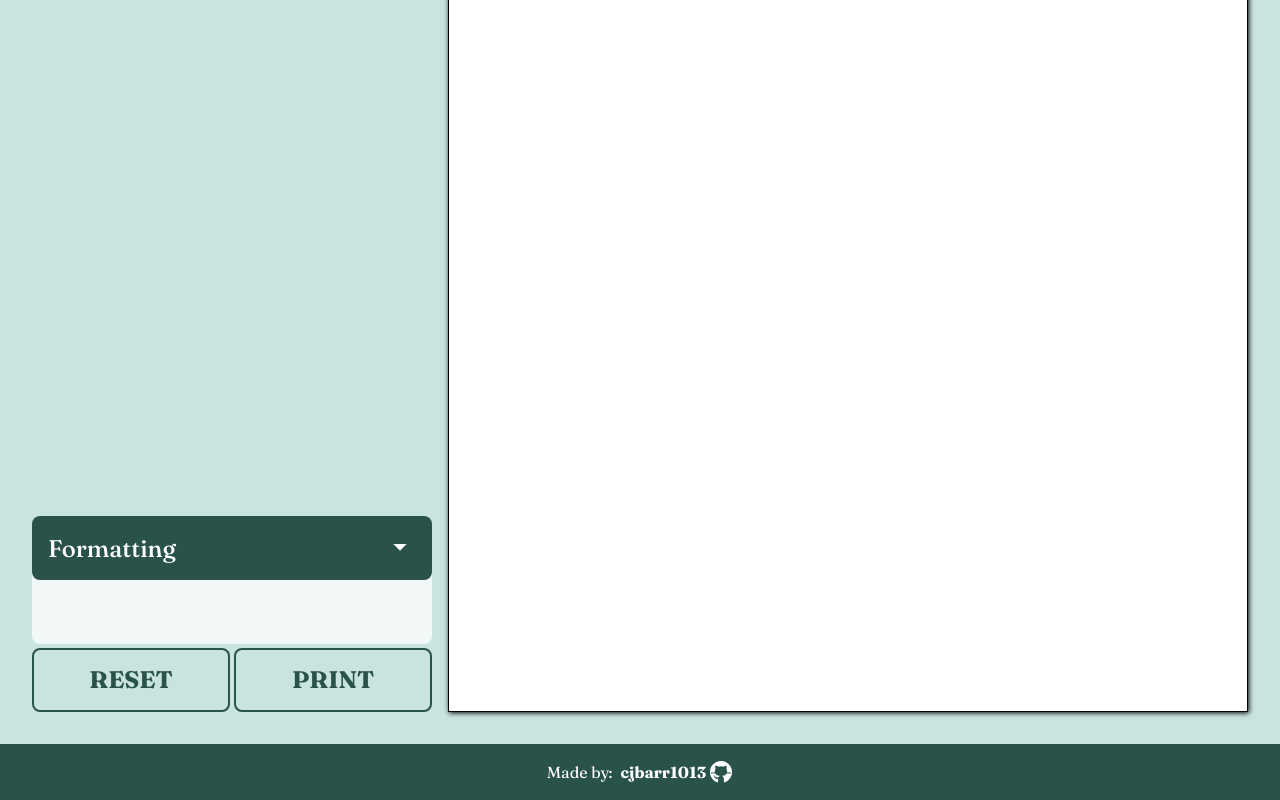
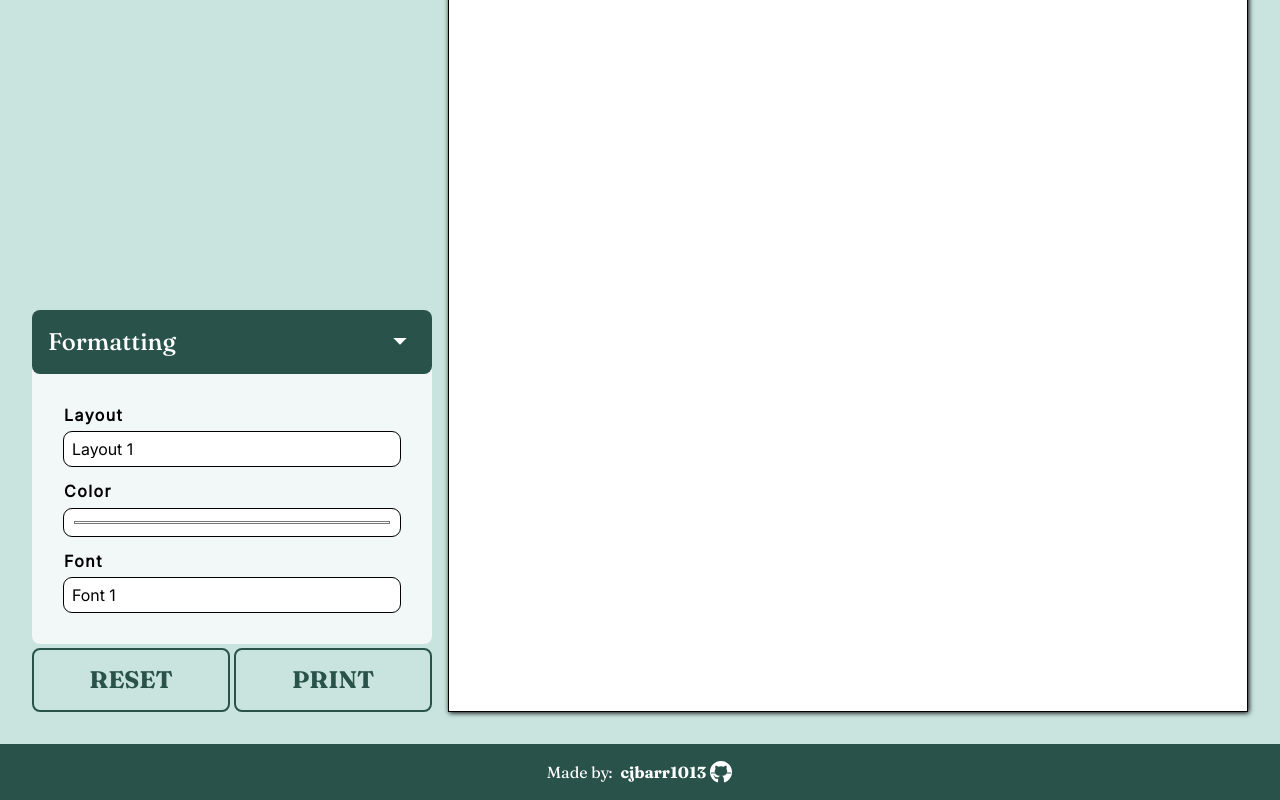
Before and after one commit to cjbarr1013/cv-application, a React (Vite) app: page / in a window 1280 px wide. Both pictures are taken after a click on the button "Formatting". Shown: the part 424-1224 px from the top of the page. Built offline with nearby package versions, Linux system fonts and the light colour scheme.

Commit message:
Add format inputs, move CV to component

```diff
--- a/src/components/Body.jsx
+++ b/src/components/Body.jsx
@@ -1,8 +1,9 @@
 import { useState } from 'react';
 import Dropdown from './Dropdown.jsx';
 import Input from './Input.jsx';
+import Button from './Button.jsx';
+import Resume from './Resume.jsx';
 import userData from '../data.js';
-import Button from './Button.jsx';
 import plus from '../assets/icons/plus.svg';
 import minus from '../assets/icons/minus.svg';
 import '../styles/Body.css';
@@ -11,6 +12,9 @@ function Body() {
   const [openDropdownID, setOpenDropdownID] = useState('contact');
   const [eduItemDelShowing, setEduItemDelShowing] = useState(false);
   const [expItemDelShowing, setExpItemDelShowing] = useState(false);
+  const [layout, setLayout] = useState(1);
+  const [font, setFont] = useState('Inter');
+  const [color, setColor] = useState('#FFFFFF');
   const [userInfo, setUserInfo] = useState(userData);
 
   function handleDropdownClick(e) {
@@ -166,6 +170,18 @@ function Body() {
       ...userInfo,
       experience: experienceObjs,
     });
+  }
+
+  function handleLayoutChange(e) {
+    setLayout(e.target.value);
+  }
+
+  function handleFontChange(e) {
+    setFont(e.target.value);
+  }
+
+  function handleColorChange(e) {
+    setColor(e.target.value);
   }
 
   return (
@@ -420,14 +436,45 @@ function Body() {
               text="Formatting"
               openDirection="up"
               handleClick={handleDropdownClick}
-            ></Dropdown>
+            >
+              <div className="formatting-container">
+                <div className="my-input">
+                  <label htmlFor="layout">Layout</label>
+                  <select name="layout" id="layout">
+                    <option value="layout-1">Layout 1</option>
+                    <option value="layout-2">Layout 2</option>
+                    <option value="layout-3">Layout 3</option>
+                  </select>
+                </div>
+                <Input
+                  label="Color"
+                  id="color"
+                  type="color"
+                  value={color}
+                  handleChange={(e) => handleColorChange(e)}
+                ></Input>
+                <div className="my-input">
+                  <label htmlFor="font">Font</label>
+                  <select name="font" id="font">
+                    <option value="font-1">Font 1</option>
+                    <option value="font-2">Font 2</option>
+                    <option value="font-3">Font 3</option>
+                  </select>
+                </div>
+              </div>
+            </Dropdown>
             <div className="document-btns">
               <Button text="RESET" className="reset" />
               <Button text="PRINT" className="print" />
             </div>
           </div>
         </div>
-        <div className="cv-preview"></div>
+        <Resume
+          layout={layout}
+          font={font}
+          color={color}
+          userData={userData}
+        ></Resume>
       </div>
     </main>
   );
--- /dev/null
+++ b/src/components/Resume.jsx
@@ -0,0 +1,7 @@
+import '../styles/Resume.css';
+
+function Resume({ layout, font, color, userData }) {
+  return <div className="resume-preview"></div>;
+}
+
+export default Resume;
--- a/src/styles/App.css
+++ b/src/styles/App.css
@@ -5,7 +5,7 @@
 }
 
 @media (max-width: 600px) {
-  .cv-preview {
+  .resume-preview {
     min-width: 304px !important;
   }
 }
@@ -15,7 +15,7 @@
     padding: 1rem 0.5rem;
   }
 
-  .cv-preview {
+  .resume-preview {
     min-width: 584px;
   }
 }
--- a/src/styles/Body.css
+++ b/src/styles/Body.css
@@ -39,10 +39,10 @@ main {
   gap: 0.25rem;
 }
 
-.cv-preview {
+.resume-preview {
   min-width: var(--resume-width);
   aspect-ratio: var(--ar);
-  background-color: var(--cv-color);
+  background-color: var(--resume-color);
   border: 1px solid black;
   box-shadow: 1px 1px 5px black;
 }
--- a/src/styles/Dropdown.css
+++ b/src/styles/Dropdown.css
@@ -67,7 +67,8 @@
 }
 
 /* Specific to Content */
-.contact-container {
+.contact-container,
+.formatting-container {
   flex-direction: column;
   gap: 1rem;
 }
@@ -141,10 +142,10 @@
   display: flex;
 }
 
-.resp-container input {
-  width: 100%;
-  padding: 0.5rem;
-  border-radius: 0.5rem;
+.formatting-container > div {
+  display: flex;
+  flex-direction: column;
+  gap: 0.5rem;
 }
 
 .filler {
--- a/src/styles/Input.css
+++ b/src/styles/Input.css
@@ -4,15 +4,32 @@
   gap: 0.5rem;
 }
 
-.my-input > input {
+.my-input > input,
+.my-input > select {
   width: 100%;
   padding: 0.5rem;
+  background-color: white;
   border-radius: 0.5rem;
   border: none;
   appearance: none;
   outline: 1px solid black;
 }
 
-.my-input > input:focus {
+.my-input > input:focus,
+.my-input > select:focus {
   outline: 3px solid blue;
 }
+
+.resp-container input {
+  width: 100%;
+  padding: 0.5rem;
+  background-color: white;
+  border-radius: 0.5rem;
+  border: none;
+  appearance: none;
+  outline: 1px solid black;
+}
+
+.resp-container input:focus {
+  outline: 3px solid blue;
+}
--- a/src/styles/index.css
+++ b/src/styles/index.css
@@ -38,7 +38,7 @@
   --reset-btn: rgb(228, 40, 40);
   --print-btn: rgb(174, 172, 172);
 
-  --cv-color: white;
+  --resume-color: white;
 
   --header-font: Fraunces, serif;
   --body-font: Inter, Roboto, sans-serif;
```
Also changed, not shown: src/styles/Resume.css (added).
